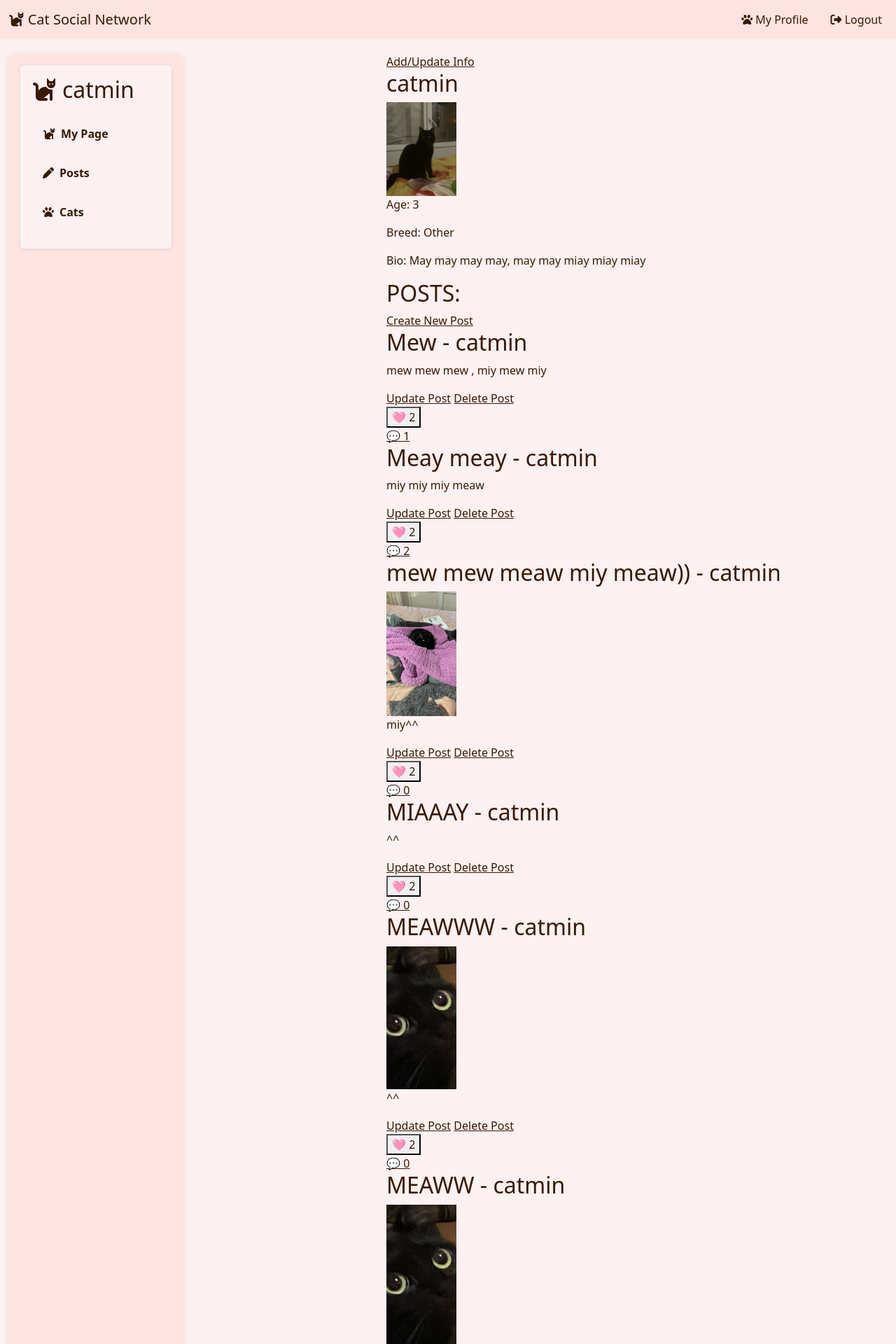
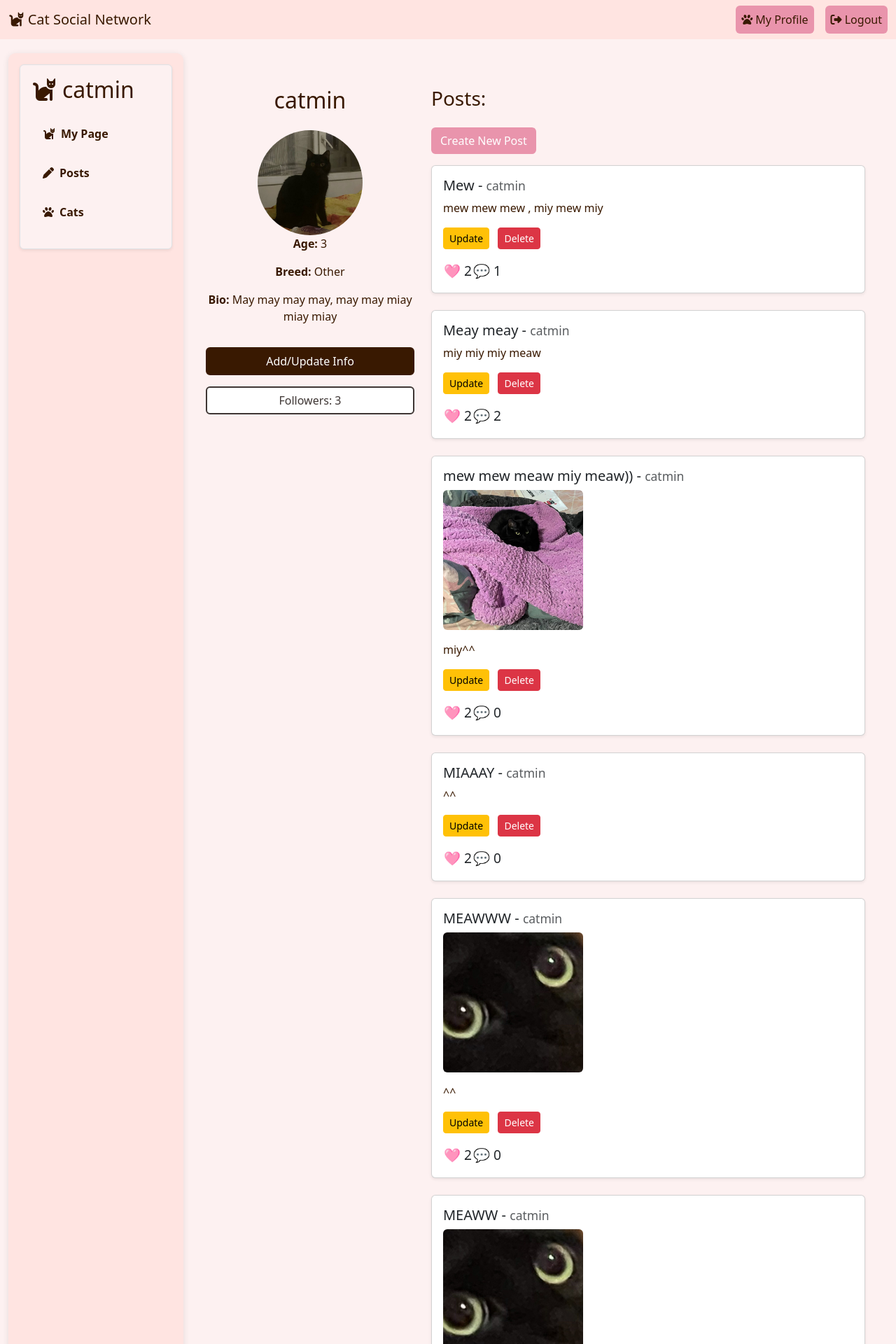
Before and after one commit to A-n-a-s-t-a-s-i-i-a/cat-social-network, a Django app: page /cats/1/ in a window 1280 px wide. Shown: the top 1920 px of the page at 70% size. Run offline with Django 5.2, Linux system fonts and the light colour scheme; a user stored in the database is signed in; data comes from the database, SQL or seed files in the repository; both versions use the stored data as it was after the commit.

Commit message:
refactor cat_detail cat_followers and index pages

```diff
--- a/static/css/style.css
+++ b/static/css/style.css
@@ -41,7 +41,6 @@ a {
 .content {
   flex: 1;
   padding: 20px;
-  margin-left: 270px;
 }
 
 footer {
@@ -65,9 +64,28 @@ footer {
   background-color: #e994ac;
 }
 
-.nav-item button {
-  background-color: transparent;
-  border: none;
+.btn-primary {
+  background-color: #391901;
+  color: white;
+  border: 2px solid #391901;
+}
+
+.btn-primary:hover {
+  background-color: #fff;
+  color: #391901;
+  border: 2px solid #391901;
+}
+
+.btn-secondary {
+  background-color: #fff;
+  color: #3e3634;
+  border: 2px solid #3e3634;
+}
+
+.btn-secondary:hover {
+  background-color: #3e3634;
+  color: white;
+  border: 2px solid #3e3634;
 }
 
 .navbar-nav {
--- a/templates/base.html
+++ b/templates/base.html
@@ -8,6 +8,7 @@
   {% endblock %}
   <link href="https://cdn.jsdelivr.net/npm/bootstrap@5.3.3/dist/css/bootstrap.min.css" rel="stylesheet" integrity="sha384-QWTKZyjpPEjISv5WaRU9OFeRpok6YctnYmDr5pNlyT2bRjXh0JMhjY6hW+ALEwIH" crossorigin="anonymous">
   <link rel="stylesheet" href="https://cdnjs.cloudflare.com/ajax/libs/font-awesome/6.5.0/css/all.min.css">
+  <link rel="stylesheet" href="https://cdnjs.cloudflare.com/ajax/libs/animate.css/4.1.1/animate.min.css">
   <link rel="stylesheet" href="/static/css/style.css">
 </head>
 <body class="custom-text-color">
@@ -24,14 +25,14 @@
         <ul class="navbar-nav ms-auto">
           {% if request.user.is_authenticated %}
             <li class="nav-item">
-              <a class="nav-link" href="{% url 'cat_network:cat-detail' pk=request.user.pk %}">
+              <a class="btn nav-link btn-lavender" href="{% url 'cat_network:cat-detail' pk=request.user.pk %}">
                 <i class="fas fa-paw"></i> My Profile
               </a>
             </li>
             <li class="nav-item">
               <form method="post" action="{% url 'logout' %}">
                 {% csrf_token %}
-                <button type="submit" class="btn btn-link nav-link">
+                <button type="submit" class="btn btn-lavender nav-link">
                   <i class="fas fa-sign-out-alt"></i> Logout
                 </button>
               </form>
--- a/templates/cat_network/cat_detail.html
+++ b/templates/cat_network/cat_detail.html
@@ -4,42 +4,65 @@
 {% endblock %}
 
 {% block content %}
-  <a href="{% url 'cat_network:cat-update' pk=catuser.id %}">Add/Update Info</a>
-  <div>
-    <h2>{{ catuser.username }}</h2>
+  <div class="container my-5">
+    <div class="row">
+      <div class="col-md-4 d-flex flex-column align-items-center">
+        <h2 class="text-center mb-4">{{ catuser.username }}</h2>
+
         {% if catuser.profile_picture %}
-      <img src="{{ catuser.profile_picture.url }}" alt="" width="100px">
+          <img src="{{ catuser.profile_picture.url }}" alt="{{ catuser.username }}'s profile picture"
+               class="img-fluid rounded-circle"
+               style="width: 150px; height: 150px; object-fit: cover;">
+        {% else %}
+          <div class="bg-secondary rounded-circle d-inline-block"
+               style="width: 150px; height: 150px;"></div>
         {% endif %}
+
+        <div class="mb-3 text-center">
           {% if catuser.first_name %}
-      <p>Name: {{ catuser.first_name }}</p>
+            <p><strong>Name:</strong> {{ catuser.first_name }}</p>
           {% endif %}
           {% if catuser.age %}
-      <p>Age: {{ catuser.age }}</p>
+            <p><strong>Age:</strong> {{ catuser.age }}</p>
           {% endif %}
           {% if catuser.breed %}
-      <p>Breed: {{ catuser.breed }}</p>
+            <p><strong>Breed:</strong> {{ catuser.breed }}</p>
           {% endif %}
           {% if catuser.bio %}
-      <p>Bio: {{ catuser.bio }}</p>
+            <p><strong>Bio:</strong> {{ catuser.bio }}</p>
           {% endif %}
+        </div>
+
+        <a href="{% url 'cat_network:cat-update' pk=catuser.id %}" class="btn btn-primary w-100 mb-3">Add/Update Info</a>
+        <a href="{% url 'cat_network:cat-followers' pk=catuser.id %}" class="btn btn-secondary w-100">Followers: {{ catuser.followers.count }}</a>
+      </div>
+
+      <div class="col-md-8">
         {% if catuser.post_set.exists %}
-      <h2>POSTS:</h2>
-      <a href="{% url 'cat_network:post-create' %}?next=cat-detail&pk={{ catuser.id }}">Create New Post</a>
-      {% for post in catuser.post_set.all%}
-        <div id="post-{{ post.id }}">
-          <h2>{{ post.title }} - {{ post.author }}</h2>
+          <h3 class="mb-4">Posts:</h3>
+          <a href="{% url 'cat_network:post-create' %}?next=cat-detail&pk={{ catuser.id }}" class="btn btn-lavender mb-3">Create New Post</a>
+
+          {% for post in catuser.post_set.all %}
+            <div id="post-{{ post.id }}" class="card shadow-sm mb-4 animate__animated animate__fadeInUp">
+              <div class="card-body">
+                <h5 class="card-title">{{ post.title }} - <small class="text-muted">{{ post.author }}</small></h5>
+
                 {% if post.image %}
-            <img src="{{ post.image.url }}" alt="" width="100px">
+                  <div class="mb-3">
+                    <img src="{{ post.image.url }}" alt="Post image" class="img-fluid rounded" style="width: 200px; height: 200px; object-fit: cover;">
+                  </div>
                 {% endif %}
+
                 <p>{{ post.body }}</p>
-          <a href="{% url 'cat_network:post-update' pk=post.id %}">Update Post</a>
-          <a href="{% url 'cat_network:post-delete' pk=post.id %}">Delete Post</a>
-          <div>
+                <a href="{% url 'cat_network:post-update' pk=post.id %}" class="btn btn-warning btn-sm me-2">Update</a>
+                <a href="{% url 'cat_network:post-delete' pk=post.id %}" class="btn btn-danger btn-sm">Delete</a>
+
+                <div class="mt-3 d-flex align-items-center">
                   <form method="post" action="{% url 'cat_network:toggle-like' %}">
                     {% csrf_token %}
                     <input type="hidden" name="post_id" value="{{ post.id }}">
                     {{ like_form }}
-              <button type="submit">
+                    <button type="submit" class="btn p-0" style="font-size: 1.2rem;">
                         {% if post.id in user_liked_posts %}
                             🩷
                         {% else %}
@@ -48,11 +71,13 @@
                         {{ post.like_set.count }}
                     </button>
                   </form>
-            <a href="{% url 'cat_network:comment-list' pk=post.id %}">💬 {{ post.comment_set.count }}</a>
+                  <a href="{% url 'cat_network:comment-list' pk=post.id %}" class="btn p-0" style="font-size: 1.2rem;">💬 {{ post.comment_set.count }}</a>
+                </div>
               </div>
             </div>
           {% endfor %}
         {% endif %}
-    <a href="{% url 'cat_network:cat-followers' pk=catuser.id %}">Followers: {{ catuser.followers.count }}</a>
+      </div>
+    </div>
   </div>
 {% endblock %}
```
Also changed, not shown: templates/cat_network/cat_followers.html (+29 -8 lines), templates/cat_network/index.html (+41 -6 lines), db.sqlite3. Lines whose indentation alone changed are shown as unchanged.
